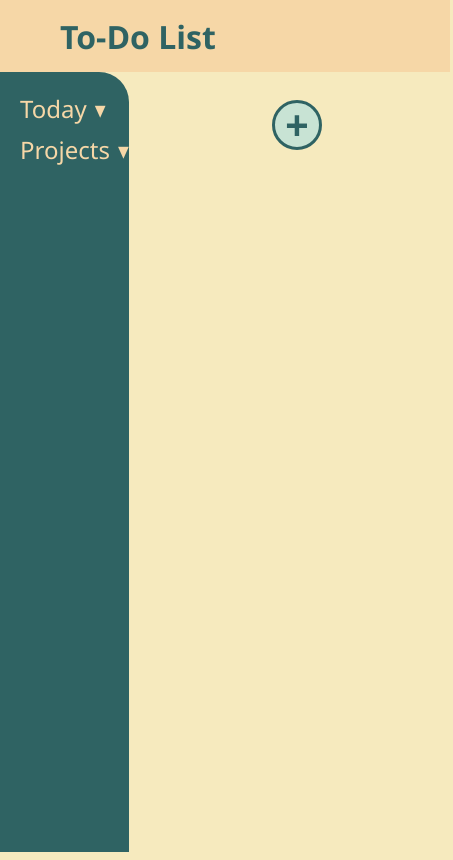
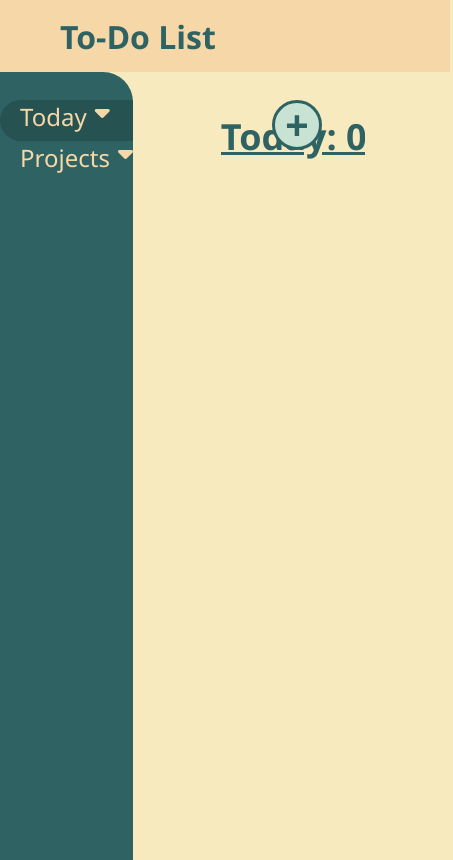
Before and after one commit to ThunderKlappe/todo, a website built with webpack: page src/index.html in a window 390 px wide. Shown: the whole page, 453 px wide, since content can reach past the window. Built offline with nearby package versions, Linux system fonts and the light colour scheme.

Commit message:
Project now loads starting at Today

```diff
--- a/src/DOMManip.js
+++ b/src/DOMManip.js
@@ -5,13 +5,6 @@ import { toDate, format, parseISO, subDays, isToday, parse } from "date-fns";
 const DOMManip = (()=>{
     const getElement = (selector)=>document.querySelector(selector)
     const getElements = (selector)=>document.querySelectorAll(selector)
-
-    const fixStartingAnimations = ()=>{
-        const animatable = getElements(".fix-anim")
-        animatable.forEach(ele => {
-            ele.classList.add('anim');
-            ele.classList.remove('fix-anim')})
-    }
 
     const _makeNewElement = (type, id='', HTMLClass = '', text = '', ...attributes) =>{
         const newElem = document.createElement(type);
@@ -27,6 +20,53 @@ const DOMManip = (()=>{
         }
 
         return newElem;
+    }
+
+    const _fixStartingAnimations = ()=>{
+        const animatable = getElements(".fix-anim")
+        animatable.forEach(ele => {
+            ele.classList.add('anim');
+            ele.classList.remove('fix-anim')})
+    }
+
+    const _makeStartingPage = ()=>{
+        const header = _makeNewElement('div', 'header', '', 'To-Do List')
+        document.body.appendChild(header);
+
+        const content = _makeNewElement('div', 'content');
+
+        const sidePanel = _makeNewElement('div', 'side-panel')
+
+        const todaySideHeaderContainer = _makeNewElement('div', '', 'side-header-container');
+        const todaysTodoSide = _makeNewElement('div', 'todays-todo-side', 'side-header', 'Today');
+        const todaySideDropdown = _makeNewElement('div', '', 'dropdown-toggle fix-anim fa-solid fa-caret-down')
+        todaysTodoSide.appendChild(todaySideDropdown);
+        todaySideHeaderContainer.appendChild(todaysTodoSide);
+
+        const projectSideHeaderContainer = _makeNewElement('div', '', 'side-header-container');
+        const projectsSide = _makeNewElement('div', 'projects-side', 'side-header', 'Projects');
+        const projectSideDropdown = _makeNewElement('div', '', 'dropdown-toggle fix-anim fa-solid fa-caret-down')
+        projectsSide.appendChild(projectSideDropdown);
+        projectSideHeaderContainer.appendChild(projectsSide);
+
+        sidePanel.appendChild(todaySideHeaderContainer);
+        sidePanel.appendChild(projectSideHeaderContainer);
+
+        const mainDisplay = _makeNewElement('div', 'main-display');
+
+        const addProjectButtonWrapper = _makeNewElement('div', 'add-project-button-wrapper');
+        const addProjectButtonContainer = _makeNewElement('div', 'add-project-button-container')
+        const addProjctButton = _makeNewElement('button', 'add-project-button', 'add-button fix-anim', '+');
+        const addProjctButtonText = _makeNewElement('span', 'add-project-button-text', 'fix-anim', 'Project');
+        addProjctButton.appendChild(addProjctButtonText);
+        addProjectButtonContainer.appendChild(addProjctButton);
+        addProjectButtonWrapper.appendChild(addProjectButtonContainer);
+
+        content.appendChild(sidePanel);
+        content.appendChild(mainDisplay);
+        content.appendChild(addProjectButtonWrapper);
+        document.body.appendChild(content);
+
     }
 
     const _displayErrors = (e, input, type)=>{
@@ -91,7 +131,7 @@ const DOMManip = (()=>{
     }
 
     const _removeSubElements = (element)=>{
-        for(let i = element.childNodes.length; i > 2; i--){
+        for(let i = element.childNodes.length; i > 1; i--){
             element.childNodes[i-1].remove();
         }
     }
@@ -101,7 +141,7 @@ const DOMManip = (()=>{
             _makeNewElement('div', `${type}-${index}`, `${type}-side-label ${(type=='project' && proj.isSelected())?'selected' : ''}`, proj.getTitle(), {'data-index': `${index}`}, )))
     }
 
-    const displayProjects = ()=>{
+    const _displayProjects = ()=>{
         _revealArray(getElement('#projects-side').parentElement, projectFunctions.getAllProjects(), 'project');
     }
 
@@ -144,7 +184,7 @@ const DOMManip = (()=>{
             EventHandler.activateProjectButtons();
         }
 
-        displayProjects();
+        _displayProjects();
         EventHandler.activateAddButton();
         EventHandler.activateProjects();
     }
@@ -169,13 +209,21 @@ const DOMManip = (()=>{
     }
 
     const _markSelectedProject = (e)=>{
-        if(e){
+        if(e.currentTarget.classList.contains('project-side-label')){
             getElements(".project-side-label").forEach(ele=>ele.classList.remove('selected'));
+            getElement('#todays-todo-side').classList.remove('selected');
             projectFunctions.getAllProjects().forEach(proj => proj.markSelected(false));
             projectFunctions.getAllProjects()[e.target.dataset.index].markSelected(true);
             e.target.classList.add('selected');
-        }else{
+        }
+        else if(e.currentTarget.id == 'todays-todo-side'){
             getElements(".project-side-label").forEach(ele=>ele.classList.remove('selected'));
+            projectFunctions.getAllProjects().forEach(proj => proj.markSelected(false));
+            getElement('#todays-todo-side').classList.add('selected');
+        }
+        else{
+            getElements(".project-side-label").forEach(ele=>ele.classList.remove('selected'));
+            getElement('#todays-todo-side').classList.remove('selected');
             projectFunctions.getAllProjects().forEach(proj => proj.markSelected(false));
             projectFunctions.getAllProjects()[0].markSelected(true);
             getElements('.project-side-label')[0].classList.add('selected');
@@ -459,7 +507,9 @@ const DOMManip = (()=>{
         return todaysTasks;
     }
 
-    const showToday = ()=>{
+    const showToday = (e)=>{
+        _markSelectedProject(e);
+
         const todaysTasks = _getTodaysTasks();
         const today = format(toDate(new Date()),'MM/dd/yyyy');
         const mainDisplay = getElement('#main-display');
@@ -469,12 +519,14 @@ const DOMManip = (()=>{
         }
 
         const todayContainer = _makeNewElement('div', 'today-container', "project-container");
+        const todayTitleWrapper = _makeNewElement('div' , `today-title-wrapper`, 'project-title-wrapper');
         const todayTitle = _makeNewElement('div', 'today-title', 'project-title', `Today: ${today}`);
 
         const tasksContainer = _makeNewElement('div', `todays-tasks-container`, 'tasks-container');
         const tasksWrapper = _makeNewElement('div', `todays-tasks-wrapper`, 'tasks-wrapper')
         const spacer = _makeNewElement('div');
-        todayContainer.appendChild(todayTitle);
+        todayTitleWrapper.appendChild(todayTitle);
+        todayContainer.appendChild(todayTitleWrapper);
         tasksContainer.appendChild(spacer);
         tasksWrapper.appendChild(tasksContainer)
         todayContainer.appendChild(tasksWrapper);
@@ -489,10 +541,20 @@ const DOMManip = (()=>{
 
     }
 
-    return {getElement, getElements, fixStartingAnimations,checkNewProject, setupNewProject, cancelNewProject,
+    const startPage = ()=>{
+        _makeStartingPage();
+        setTimeout(_fixStartingAnimations, 1);
+        EventHandler.initStartingListeners();
+        projectFunctions.loadProjects();
+        _displayProjects();
+        EventHandler.activateSides();
+        getElement('#todays-todo-side').click();
+    }
+
+    return {getElement, getElements,checkNewProject, setupNewProject, cancelNewProject,
          getNewProjInfo, updateProjectList, expandToggle, showProject, displayDeleteProject,
           getTaskInfo, checkNewTask, addTaskToList, displayEditProject, displayEditTask,
-          updateTaskList, cancelEdit, displayProjects, cancelProjectEdit, showToday}
+          updateTaskList, cancelEdit, cancelProjectEdit, showToday, startPage}
 })();
 
 export default DOMManip;
--- a/src/EventHandler.js
+++ b/src/EventHandler.js
@@ -2,6 +2,7 @@ import DOMManip from "./DOMManip";
 import { projectFunctions } from "./index.js";
 
 const EventHandler = (()=>{
+
     const activateAddButton = ()=>{
         DOMManip.getElement("#add-project-button").removeEventListener('click', DOMManip.cancelNewProject);
         DOMManip.getElement("#add-project-button").addEventListener('click', DOMManip.setupNewProject);
@@ -58,7 +59,7 @@ const EventHandler = (()=>{
 
     }
 
-    return{activateAddButton, initStartingListeners, addProjectSubmission,activateProjects,
+    return{ activateAddButton, initStartingListeners, addProjectSubmission,activateProjects,
         activateSides, activateSides, activateProjectButtons, activateAddTaskButton,
         activateEditButton, activateConfirmProjectEdit, activateConfirmTaskEdit, activateCancelButton, activateDeleteProject};
 })();
--- a/src/index.html
+++ b/src/index.html
@@ -9,25 +9,6 @@
 </head>
 
 <body>
-    <div id="header">
-        To-Do List
-    </div>
-    <div id="content">
-        <div id="side-panel">
-            <div class="side-header-container">
-                <div id="todays-todo-side" class="side-header">Today <div class="dropdown-toggle fix-anim">&dtrif;</div></div>
-            </div>
-            <div class="side-header-container">
-                <div id="projects-side" class="side-header">Projects <div class="dropdown-toggle fix-anim">&dtrif;</div></div>
-            </div>
-        </div>
-        <div id="main-display"></div>
-        <div id="add-project-button-container-container">
-            <div id="add-project-button-container">
-                <button id="add-project-button" class="add-button fix-anim">+<span id="add-project-button-text" class="fix-anim">Project</span></button>
-            </div>
-        </div>
-    </div>
 </body>
 
 </html>
--- a/src/index.js
+++ b/src/index.js
@@ -74,11 +74,7 @@ const projectFunctions = (()=>{
 })();
 
 const initWebsite = (()=>{
-    setTimeout(DOMManip.fixStartingAnimations, 1);
-    EventHandler.initStartingListeners();
-    projectFunctions.loadProjects();
-    DOMManip.displayProjects();
-    EventHandler.activateSides();
+    DOMManip.startPage();
 })();
 
 
--- a/src/style.css
+++ b/src/style.css
@@ -35,7 +35,7 @@ body{
     background-color: #2f6363;
     color: #F6D7A7;
     min-height: 90.1vh;
-    padding-top: 20px;
+    padding-top: 28px;
     border-top-right-radius: 30px;
 }
 .side-header-container{
```
Also changed, not shown: dist/index.bundle.js, dist/index.html.
